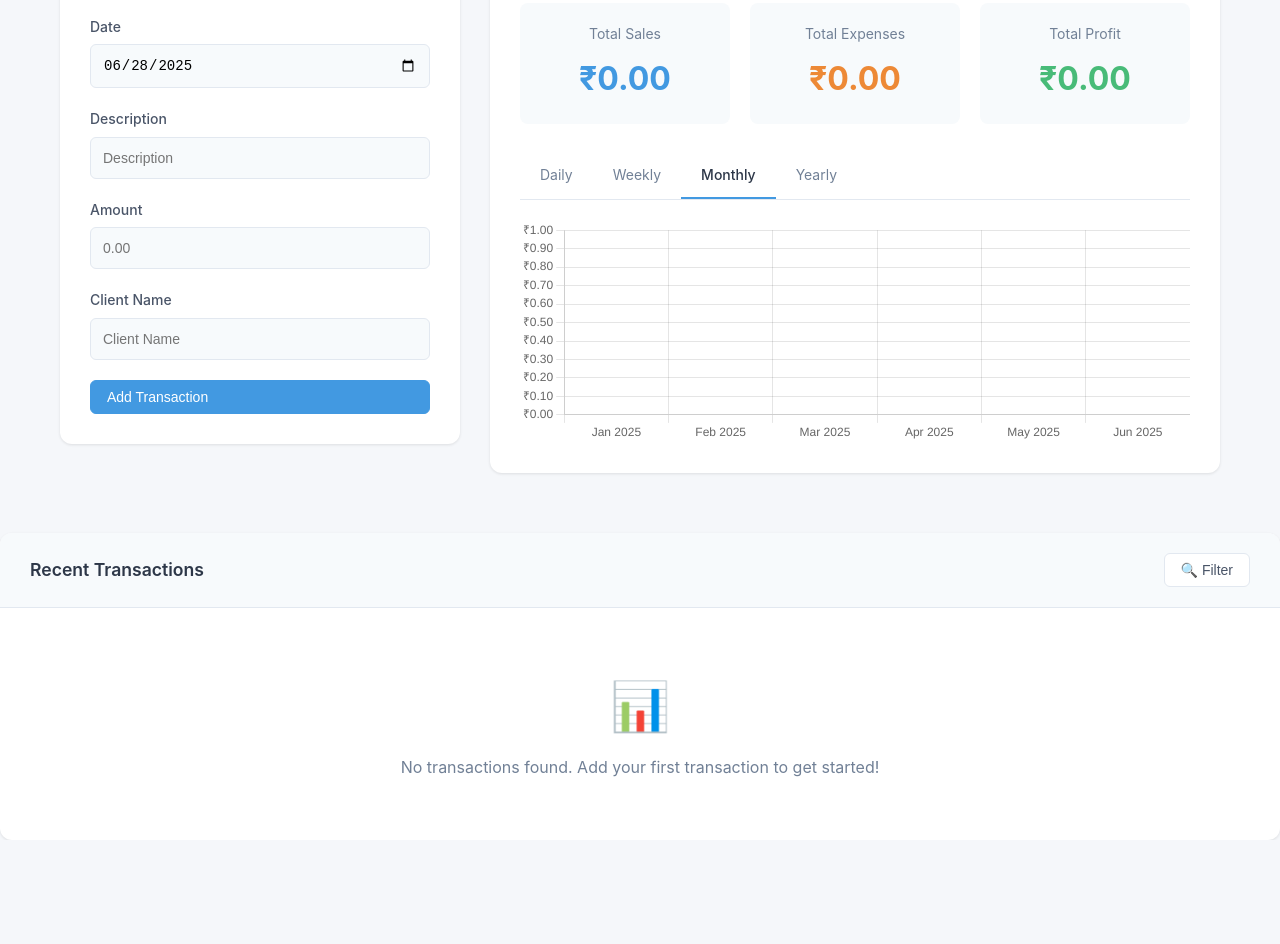
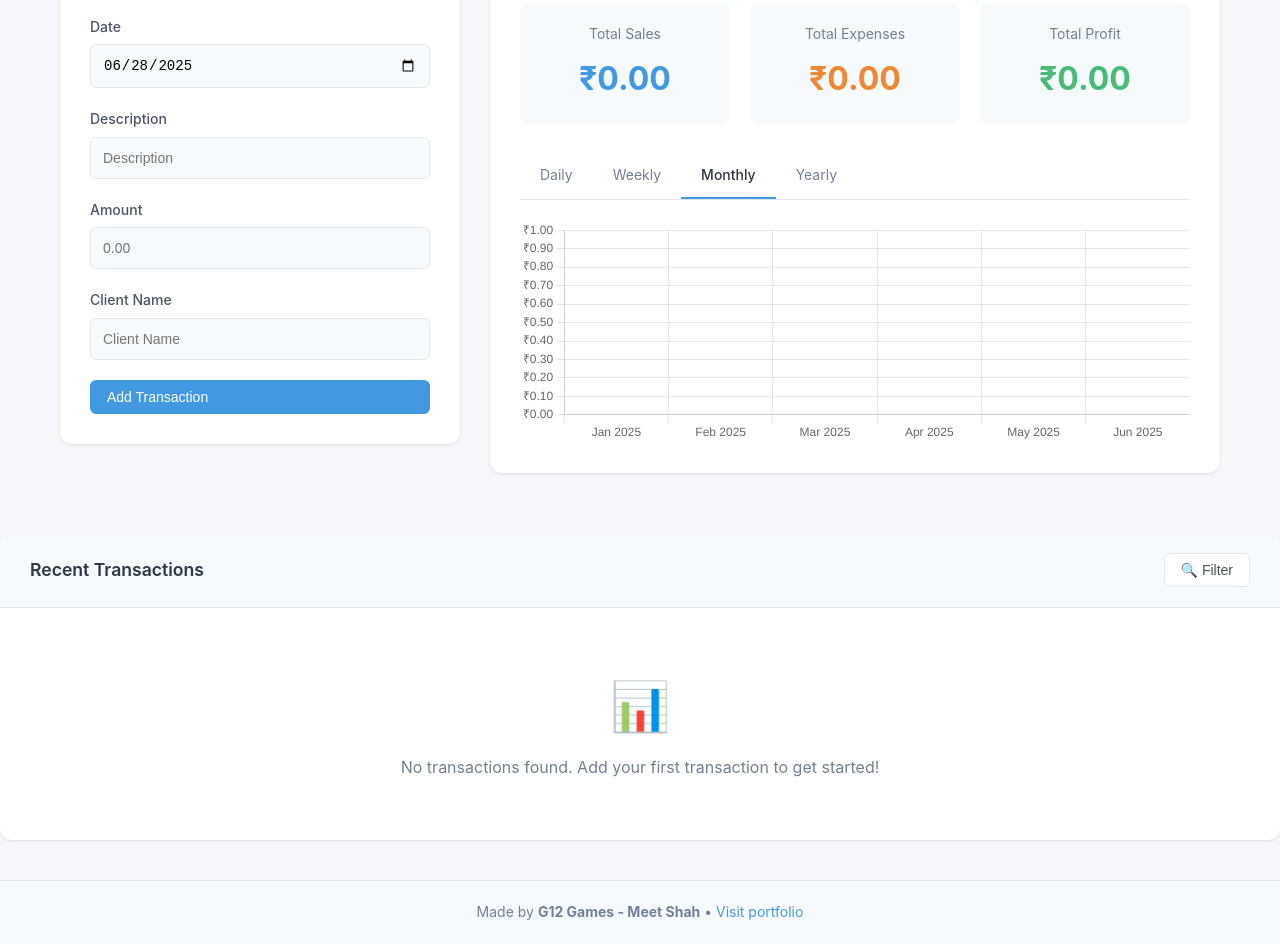
Before and after one commit to Gary170/g-expense, a plain HTML site: page index.html in a window 1280 px wide. Shown: the part 286-1230 px from the top of the page. Before the commit the page ends 1126 px from the top, so only its background shows below. Drawn offline with nearby package versions, Linux system fonts and the light colour scheme.

Commit message:
Update index.html

```diff
--- a/index.html
+++ b/index.html
@@ -1052,5 +1052,10 @@ function clearFilters() {
 }
 
     </script>
+    <footer style="text-align: center; padding: 20px; color: #718096; font-size: 14px; background: #f7fafc; border-top: 1px solid #e2e8f0; margin-top: 40px;">
+    Made by <strong>G12 Games - Meet Shah</strong> •
+    <a href="https://gary170.github.io" target="_blank" style="color: #4299e1; text-decoration: none;">Visit portfolio</a>
+</footer>
+
 </body>
 </html>
```
